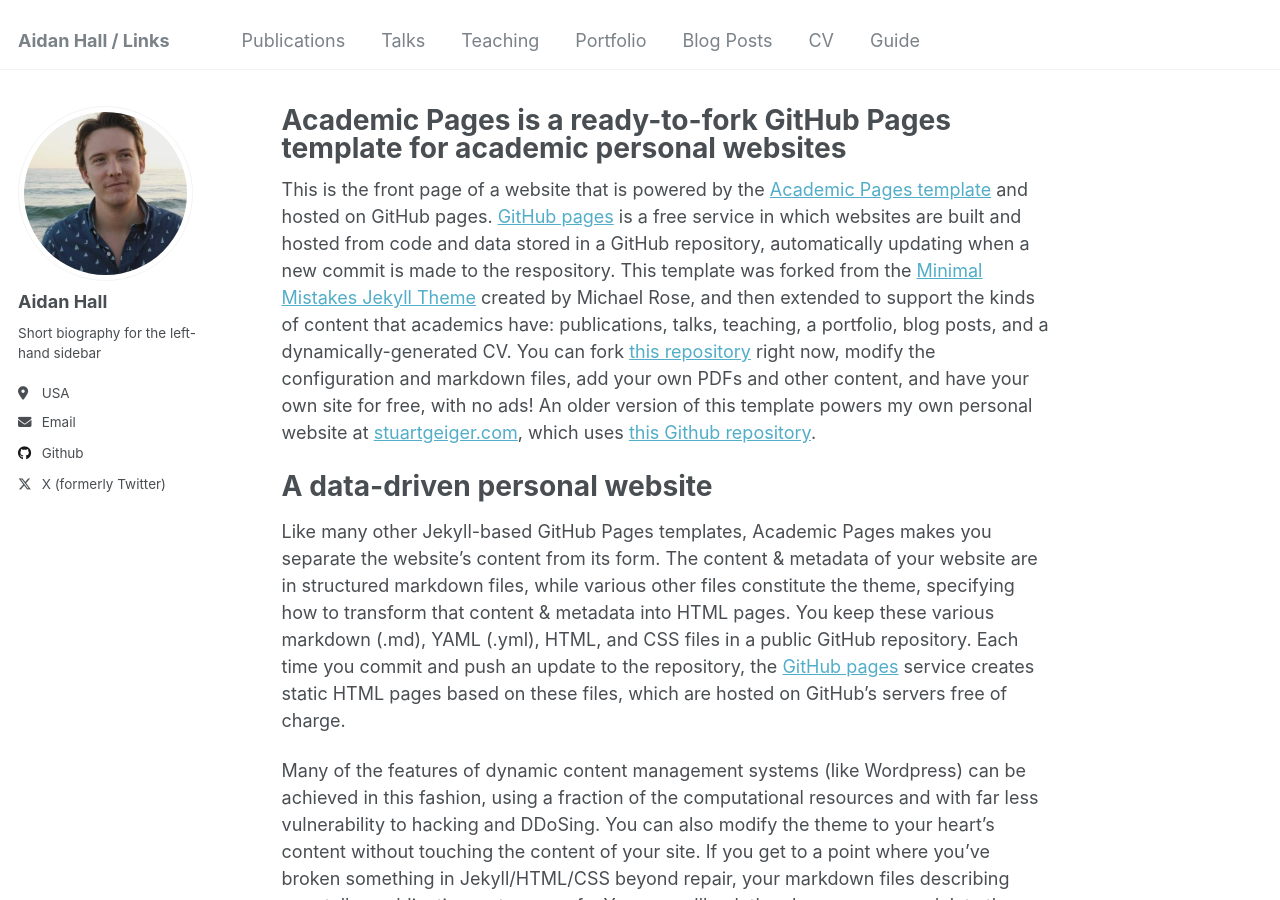
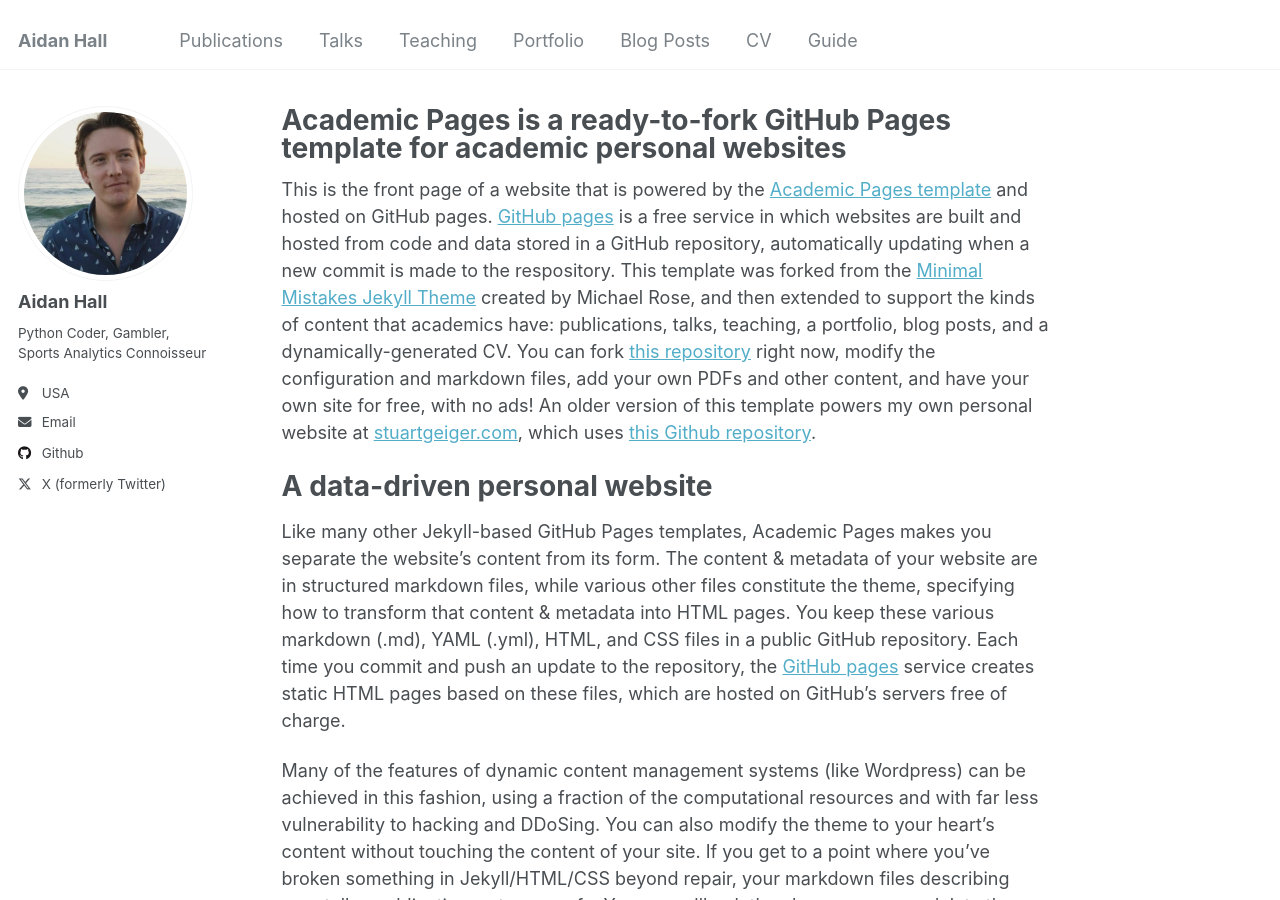
Before and after one commit to aidanhall21/aidanhall21.github.io, a Jekyll site: the page built from _pages/about.md, in a window 1280 px wide and 900 px high. Built offline with Jekyll 4.4.1, drawn with Linux system fonts in a browser that asks for light colours.

Commit message:
config test

```diff
--- a/_config.yml
+++ b/_config.yml
@@ -8,13 +8,13 @@
 
 # Basic Site Settings
 locale                   : "en-US"
-title                    : "Aidan Hall / Links"
+title                    : "Aidan Hall"
 title_separator          : "-"
 name                     : &name "Aidan Hall"
 description              : &description "personal description"
-url                      : https://academicpages.github.io # the base hostname & protocol for your site e.g. "https://mmistakes.github.io"
+url                      : https://aidanhall21.github.io/ # the base hostname & protocol for your site e.g. "https://mmistakes.github.io"
 baseurl                  : "" # the subpath of your site, e.g. "/blog"
-repository               : "academicpages/academicpages.github.io"
+repository               : "aidanhall21/aidanhall21.github.io"
 
 # Site Author - The following control what appear as part of the author content on the side bar.
 #               If a field is blank the icon and link will not appear, otherwise it will be shown.
@@ -24,7 +24,7 @@ author:
   avatar           : "profile.png"
   name             : "Aidan Hall"
   pronouns         : # example: "she/her"
-  bio              : "Short biography for the left-hand sidebar"
+  bio              : "Python Coder, Gambler, Sports Analytics Connoisseur"
   location         : "USA"
   employer         :
   uri              : # URL
```
